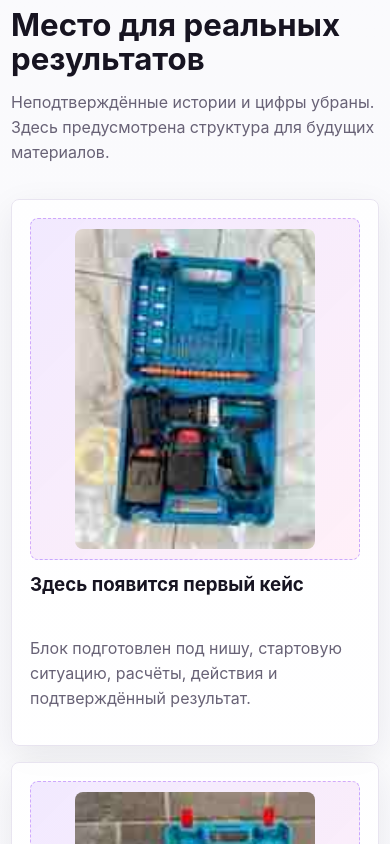
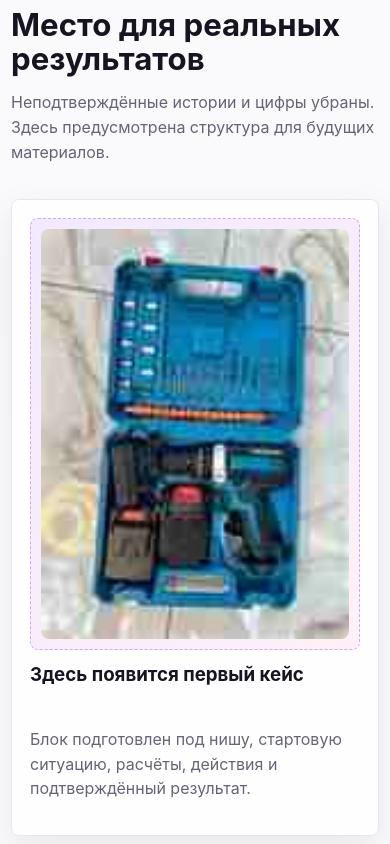
Before and after one commit to Roman391wb/Lending, a plain HTML site: page index.html in a window 390 px wide. Shown: the part 11156-12000 px from the top of the page. Drawn offline with Linux system fonts and the light colour scheme.

Commit message:
Fix case image scaling on mobile

```diff
--- a/styles.css
+++ b/styles.css
@@ -846,10 +846,10 @@ h3 {
 }
 
 .case-media img {
-    width: min(100%, 340px);
+    width: 100%;
+    max-width: 100%;
     height: auto;
     display: block;
-    object-fit: contain;
     border-radius: var(--radius);
 }
 
@@ -1287,10 +1287,6 @@ h3 {
         padding: 10px;
     }
 
-    .case-media img {
-        width: min(100%, 240px);
-    }
-
     .badge {
         position: static;
         width: fit-content;
```
